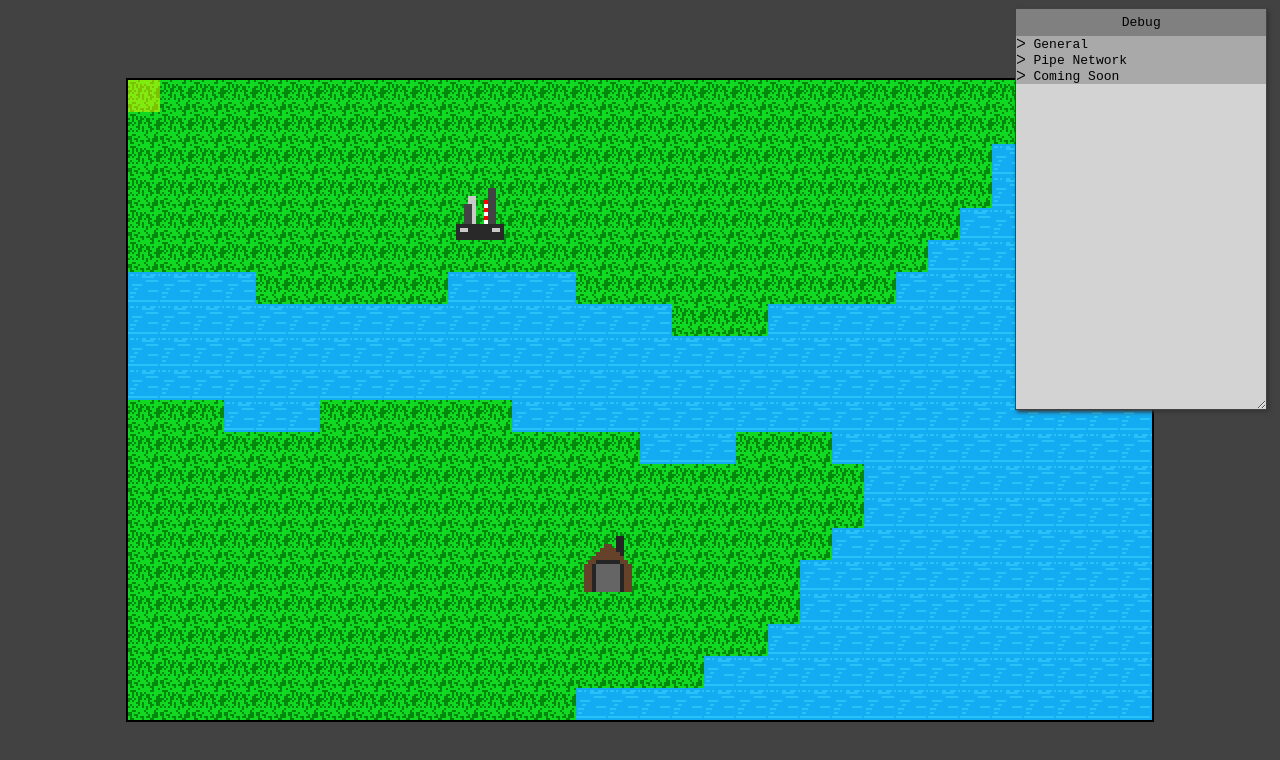
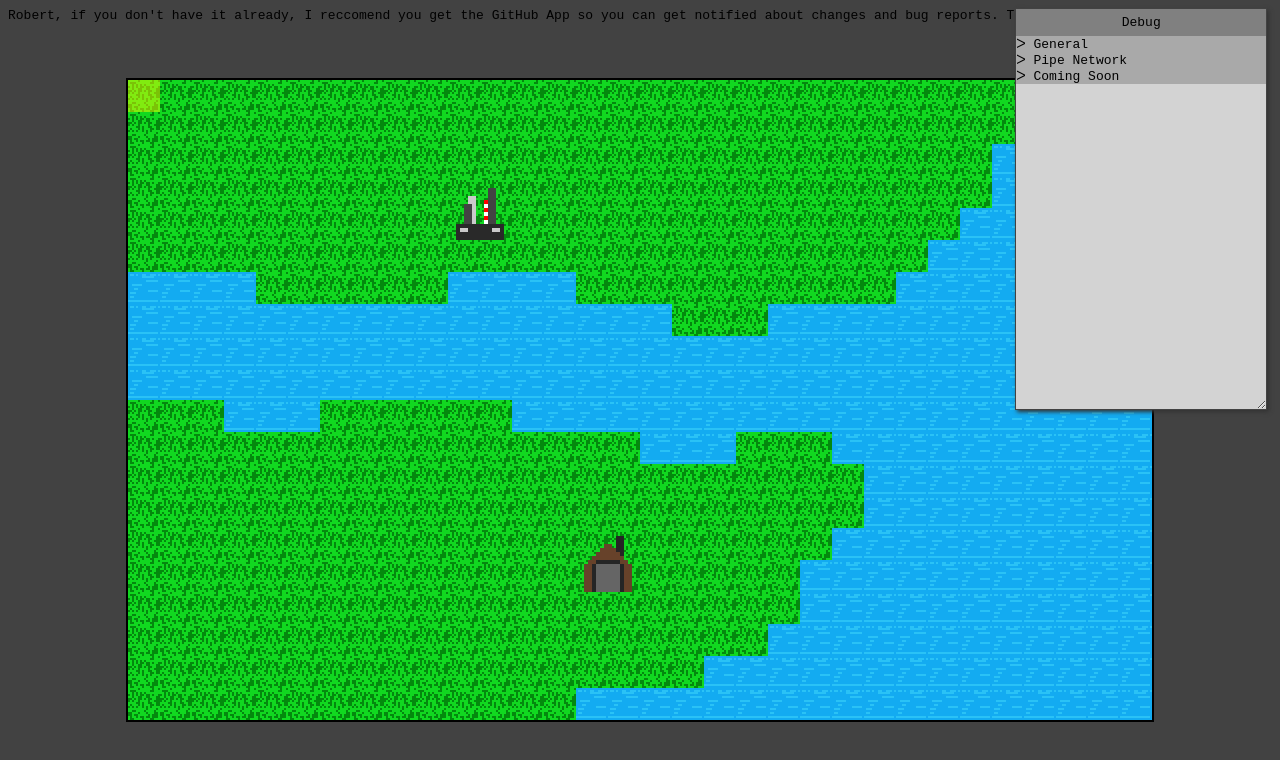
Before and after one commit to Jackal-42/Industry-Game, a plain HTML site: page index.html in a window 1280 px wide. Drawn offline with Linux system fonts and the light colour scheme.

Commit message:
Update index.html

```diff
--- a/index.html
+++ b/index.html
@@ -8,6 +8,7 @@
     <link href="style.css" rel="stylesheet" type="text/css" />
   </head>
   <body>
+    <p>Robert, if you don't have it already, I reccomend you get the GitHub App so you can get notified about changes and bug reports. Thanks!</p>
     <div id="debug" style="position: absolute; height: 400px; width: 250px; border: 1px solid #424242; background-color: lightgray; top: 1%; right: 1%; z-index: 9; overflow: scroll; resize: vertical;">
       <p id="debugHeader" style="background-color: gray; width: 100%; text-align: center; cursor: move; padding-bottom: 6px; padding-top: 6px;">Debug</p>
 
```
